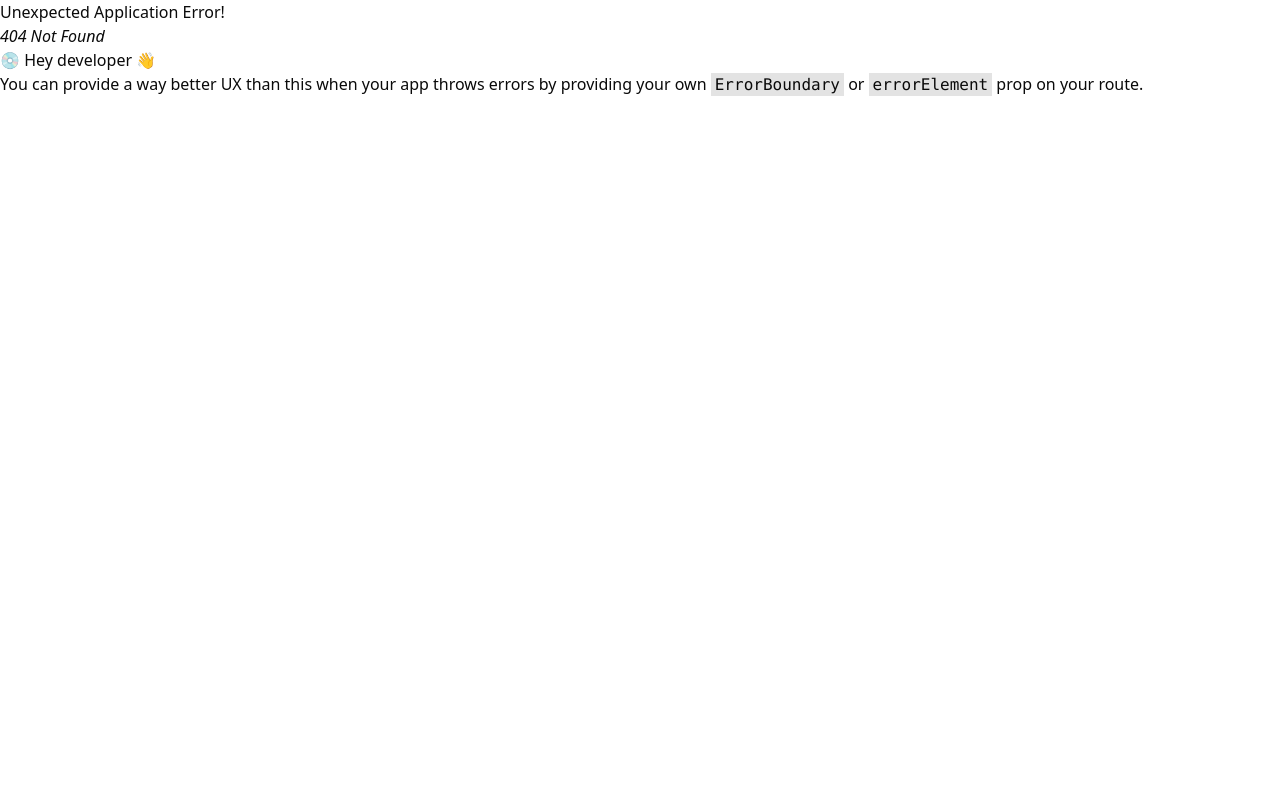
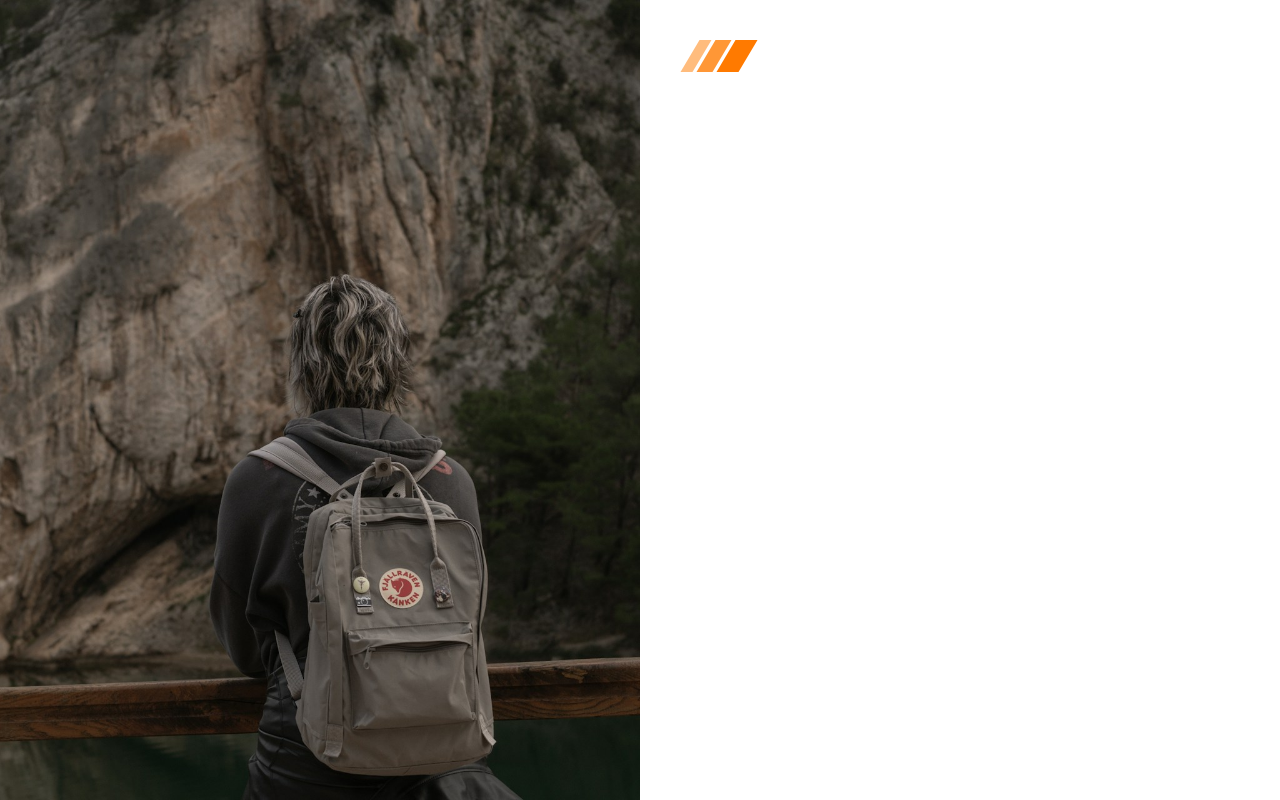
Before and after one commit to shagar619/PH-Tour-Management-Frontend, a React (Vite) app: page /register in a window 1280 px wide. Before the commit this address had no page. Built offline with nearby package versions, Linux system fonts and the light colour scheme.

Commit message:
added login and register form

```diff
--- a/src/components/layout/Navbar.tsx
+++ b/src/components/layout/Navbar.tsx
@@ -12,13 +12,12 @@ import {
      PopoverTrigger,
 } from "@/components/ui/popover";
 import { ModeToggle } from "./ModeToggler";
+import { Link } from "react-router";
 
 // Navigation links array to be used in both desktop and mobile menus
 const navigationLinks = [
-     { href: "#", label: "Home", active: true },
-     { href: "#", label: "Features" },
-     { href: "#", label: "Pricing" },
-     { href: "#", label: "About" },
+     { href: "/", label: "Home" },
+     { href: "/about", label: "About" },
 ];
 
 export default function Navbar() {
@@ -67,12 +66,8 @@ return (
                <NavigationMenuList className="flex-col items-start gap-0 md:gap-2">
                {navigationLinks.map((link, index) => (
                     <NavigationMenuItem key={index} className="w-full">
-                    <NavigationMenuLink
-                         href={link.href}
-                         className="py-1.5"
-                         active={link.active}
-                    >
-                         {link.label}
+                    <NavigationMenuLink asChild className="py-1.5">
+                    <Link to={link.href}>{link.label} </Link>
                     </NavigationMenuLink>
                     </NavigationMenuItem>
                ))}
@@ -80,6 +75,7 @@ return (
           </NavigationMenu>
           </PopoverContent>
           </Popover>
+
           {/* Main nav */}
           <div className="flex items-center gap-6">
           <a href="#" className="text-primary hover:text-primary/90">
@@ -91,26 +87,22 @@ return (
                {navigationLinks.map((link, index) => (
                <NavigationMenuItem key={index}>
                     <NavigationMenuLink
-                         active={link.active}
-                         href={link.href}
+                         asChild
                          className="text-muted-foreground hover:text-primary py-1.5 font-medium"
                     >
-                    {link.label}
+                    <Link to={link.href}>{link.label}</Link>
                     </NavigationMenuLink>
                </NavigationMenuItem>
                ))}
-          </NavigationMenuList>
+               </NavigationMenuList>
           </NavigationMenu>
           </div>
      </div>
         {/* Right side */}
      <div className="flex items-center gap-2">
           <ModeToggle />
-          <Button asChild variant="ghost" size="sm" className="text-sm">
-          <a href="#">Sign In</a>
-          </Button>
-          <Button asChild size="sm" className="text-sm">
-          <a href="#">Get Started</a>
+          <Button asChild className="text-sm">
+          <Link to="/login">Login</Link>
           </Button>
      </div>
      </div>
--- a/src/index.css
+++ b/src/index.css
@@ -42,72 +42,72 @@
 }
 
 :root {
-  --radius: 0.625rem;
+  --radius: 0.65rem;
   --background: oklch(1 0 0);
-  --foreground: oklch(0.145 0 0);
+  --foreground: oklch(0.141 0.005 285.823);
   --card: oklch(1 0 0);
-  --card-foreground: oklch(0.145 0 0);
+  --card-foreground: oklch(0.141 0.005 285.823);
   --popover: oklch(1 0 0);
-  --popover-foreground: oklch(0.145 0 0);
-  --primary: oklch(0.205 0 0);
-  --primary-foreground: oklch(0.985 0 0);
-  --secondary: oklch(0.97 0 0);
-  --secondary-foreground: oklch(0.205 0 0);
-  --muted: oklch(0.97 0 0);
-  --muted-foreground: oklch(0.556 0 0);
-  --accent: oklch(0.97 0 0);
-  --accent-foreground: oklch(0.205 0 0);
+  --popover-foreground: oklch(0.141 0.005 285.823);
+  --primary: oklch(0.705 0.213 47.604);
+  --primary-foreground: oklch(0.98 0.016 73.684);
+  --secondary: oklch(0.967 0.001 286.375);
+  --secondary-foreground: oklch(0.21 0.006 285.885);
+  --muted: oklch(0.967 0.001 286.375);
+  --muted-foreground: oklch(0.552 0.016 285.938);
+  --accent: oklch(0.967 0.001 286.375);
+  --accent-foreground: oklch(0.21 0.006 285.885);
   --destructive: oklch(0.577 0.245 27.325);
-  --border: oklch(0.922 0 0);
-  --input: oklch(0.922 0 0);
-  --ring: oklch(0.708 0 0);
+  --border: oklch(0.92 0.004 286.32);
+  --input: oklch(0.92 0.004 286.32);
+  --ring: oklch(0.705 0.213 47.604);
   --chart-1: oklch(0.646 0.222 41.116);
   --chart-2: oklch(0.6 0.118 184.704);
   --chart-3: oklch(0.398 0.07 227.392);
   --chart-4: oklch(0.828 0.189 84.429);
   --chart-5: oklch(0.769 0.188 70.08);
   --sidebar: oklch(0.985 0 0);
-  --sidebar-foreground: oklch(0.145 0 0);
-  --sidebar-primary: oklch(0.205 0 0);
-  --sidebar-primary-foreground: oklch(0.985 0 0);
-  --sidebar-accent: oklch(0.97 0 0);
-  --sidebar-accent-foreground: oklch(0.205 0 0);
-  --sidebar-border: oklch(0.922 0 0);
-  --sidebar-ring: oklch(0.708 0 0);
+  --sidebar-foreground: oklch(0.141 0.005 285.823);
+  --sidebar-primary: oklch(0.705 0.213 47.604);
+  --sidebar-primary-foreground: oklch(0.98 0.016 73.684);
+  --sidebar-accent: oklch(0.967 0.001 286.375);
+  --sidebar-accent-foreground: oklch(0.21 0.006 285.885);
+  --sidebar-border: oklch(0.92 0.004 286.32);
+  --sidebar-ring: oklch(0.705 0.213 47.604);
 }
 
 .dark {
-  --background: oklch(0.145 0 0);
+  --background: oklch(0.141 0.005 285.823);
   --foreground: oklch(0.985 0 0);
-  --card: oklch(0.205 0 0);
+  --card: oklch(0.21 0.006 285.885);
   --card-foreground: oklch(0.985 0 0);
-  --popover: oklch(0.205 0 0);
+  --popover: oklch(0.21 0.006 285.885);
   --popover-foreground: oklch(0.985 0 0);
-  --primary: oklch(0.922 0 0);
-  --primary-foreground: oklch(0.205 0 0);
-  --secondary: oklch(0.269 0 0);
+  --primary: oklch(0.646 0.222 41.116);
+  --primary-foreground: oklch(0.98 0.016 73.684);
+  --secondary: oklch(0.274 0.006 286.033);
   --secondary-foreground: oklch(0.985 0 0);
-  --muted: oklch(0.269 0 0);
-  --muted-foreground: oklch(0.708 0 0);
-  --accent: oklch(0.269 0 0);
+  --muted: oklch(0.274 0.006 286.033);
+  --muted-foreground: oklch(0.705 0.015 286.067);
+  --accent: oklch(0.274 0.006 286.033);
   --accent-foreground: oklch(0.985 0 0);
   --destructive: oklch(0.704 0.191 22.216);
   --border: oklch(1 0 0 / 10%);
   --input: oklch(1 0 0 / 15%);
-  --ring: oklch(0.556 0 0);
+  --ring: oklch(0.646 0.222 41.116);
   --chart-1: oklch(0.488 0.243 264.376);
   --chart-2: oklch(0.696 0.17 162.48);
   --chart-3: oklch(0.769 0.188 70.08);
   --chart-4: oklch(0.627 0.265 303.9);
   --chart-5: oklch(0.645 0.246 16.439);
-  --sidebar: oklch(0.205 0 0);
+  --sidebar: oklch(0.21 0.006 285.885);
   --sidebar-foreground: oklch(0.985 0 0);
-  --sidebar-primary: oklch(0.488 0.243 264.376);
-  --sidebar-primary-foreground: oklch(0.985 0 0);
-  --sidebar-accent: oklch(0.269 0 0);
+  --sidebar-primary: oklch(0.646 0.222 41.116);
+  --sidebar-primary-foreground: oklch(0.98 0.016 73.684);
+  --sidebar-accent: oklch(0.274 0.006 286.033);
   --sidebar-accent-foreground: oklch(0.985 0 0);
   --sidebar-border: oklch(1 0 0 / 10%);
-  --sidebar-ring: oklch(0.556 0 0);
+  --sidebar-ring: oklch(0.646 0.222 41.116);
 }
 
 @layer base {
--- /dev/null
+++ b/src/pages/Login.tsx
@@ -0,0 +1,29 @@
+import TravelLogin from "@/assets/images/travel-login.jpg";
+import { Link } from "react-router";
+import Logo from "@/assets/icons/Logo";
+
+export default function Login() {
+return (
+     <div className="grid min-h-svh lg:grid-cols-2">
+     <div className="flex flex-col gap-4 p-6 md:p-10">
+     <div className="flex justify-center gap-2 md:justify-start">
+          <Link to="/" className="flex items-center gap-2 font-medium">
+          <Logo />
+          </Link>
+     </div>
+     <div className="flex flex-1 items-center justify-center">
+          <div className="w-full max-w-xs">
+          {/* <LoginForm /> */}
+          </div>
+     </div>
+     </div>
+     <div className="relative hidden bg-muted lg:block">
+     <img
+          src={TravelLogin}
+          alt="Image"
+          className="absolute inset-0 h-full w-full object-cover dark:brightness-[0.8]"
+     />
+     </div>
+     </div>
+);
+}
--- /dev/null
+++ b/src/pages/Register.tsx
@@ -0,0 +1,30 @@
+import TravelRegister from "@/assets/images/travel-register.jpg";
+import { Link } from "react-router";
+import Logo from "@/assets/icons/Logo";
+
+
+export default function Register() {
+return (
+     <div className="grid min-h-svh lg:grid-cols-2">
+     <div className="relative hidden bg-muted lg:block">
+     <img
+          src={TravelRegister}
+          alt="Image"
+          className="absolute inset-0 h-full w-full object-cover dark:brightness-[0.8]"
+     />
+     </div>
+     <div className="flex flex-col gap-4 p-6 md:p-10">
+     <div className="flex justify-center gap-2 md:justify-start">
+          <Link to="/" className="flex items-center gap-2 font-medium">
+          <Logo />
+          </Link>
+     </div>
+     <div className="flex flex-1 items-center justify-center">
+          <div className="w-full max-w-xs">
+               {/* <RegisterForm /> */}
+          </div>
+     </div>
+     </div>
+     </div>
+);
+}
```
Also changed, not shown: src/routes/index.tsx (+11 -0 lines), src/assets/images/travel-login.jpg (added), src/assets/images/travel-register.jpg (added), src/components/modules/Authentication/LoginForm.tsx (added), src/components/modules/Authentication/RegisterForm.tsx (added).
